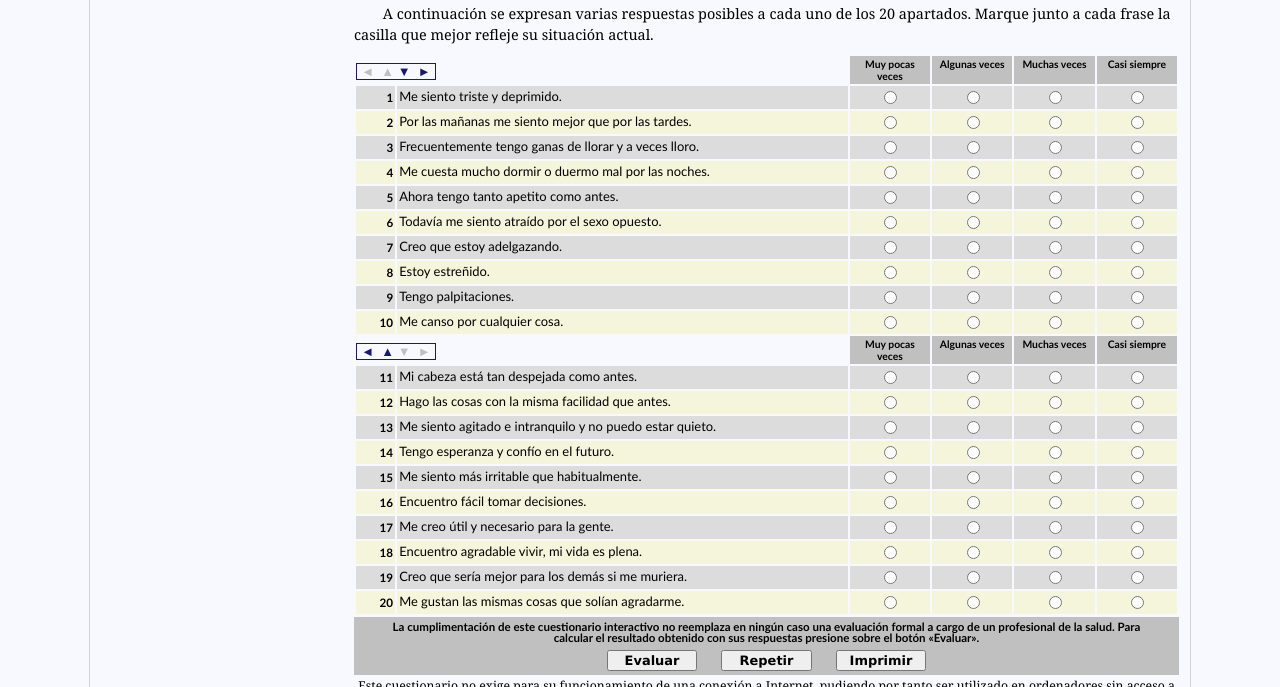
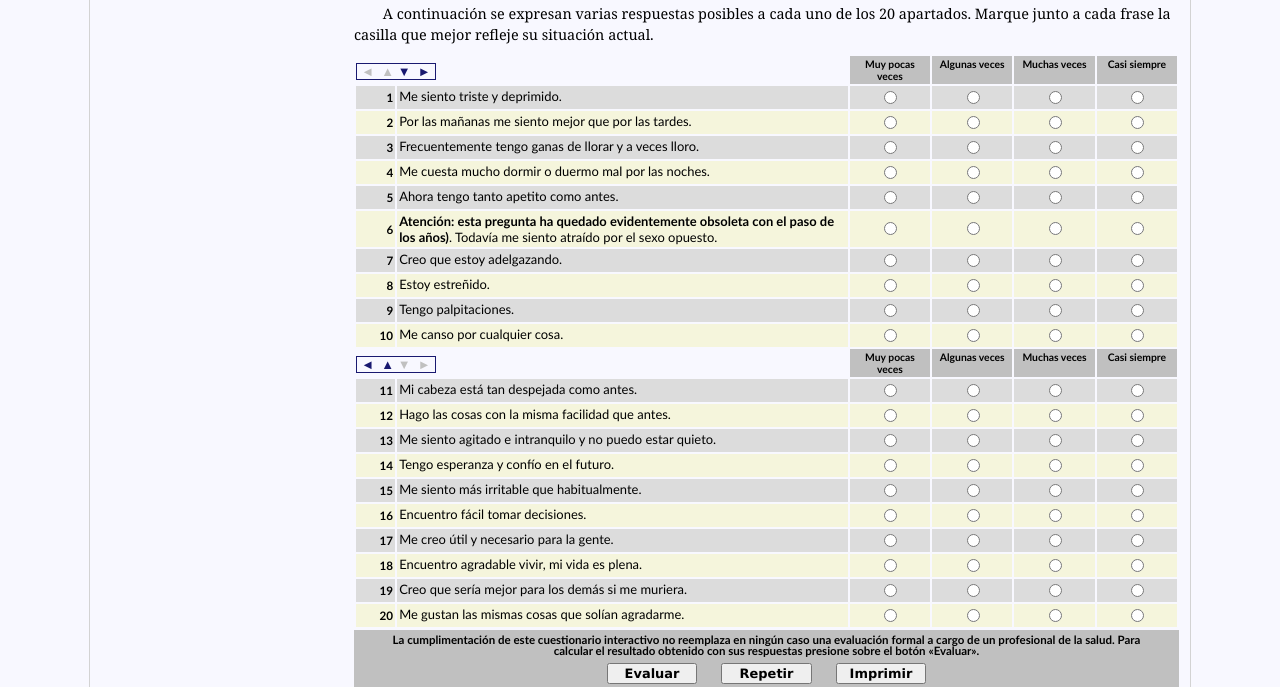
Before and after one commit to espectroautista/espectroautista.github.io, a plain HTML site: page ZDS-es.html in a window 1280 px wide. Shown: the part 780-1467 px from the top of the page. Drawn offline with Linux system fonts and the light colour scheme.

Commit message:
ZUNG: 50 years old

```diff
--- a/ZDS-es.html
+++ b/ZDS-es.html
@@ -268,7 +268,7 @@ refleje su situación actual.
 </tr>
 <tr id="P6">
 <td class="EvenQuestionNumber">6</td>
-<td class="EvenQuestionText">Todavía me siento atraído por el sexo opuesto.</td>
+<td class="EvenQuestionText"><b>Atención: esta pregunta ha quedado evidentemente obsoleta con el paso de los años)</b>. Todavía me siento atraído por el sexo opuesto.</td>
 <td class="EvenQuestionRadio">
 <input type="radio" id="R6a" name="R6" value="4"/>
 </td>
```
